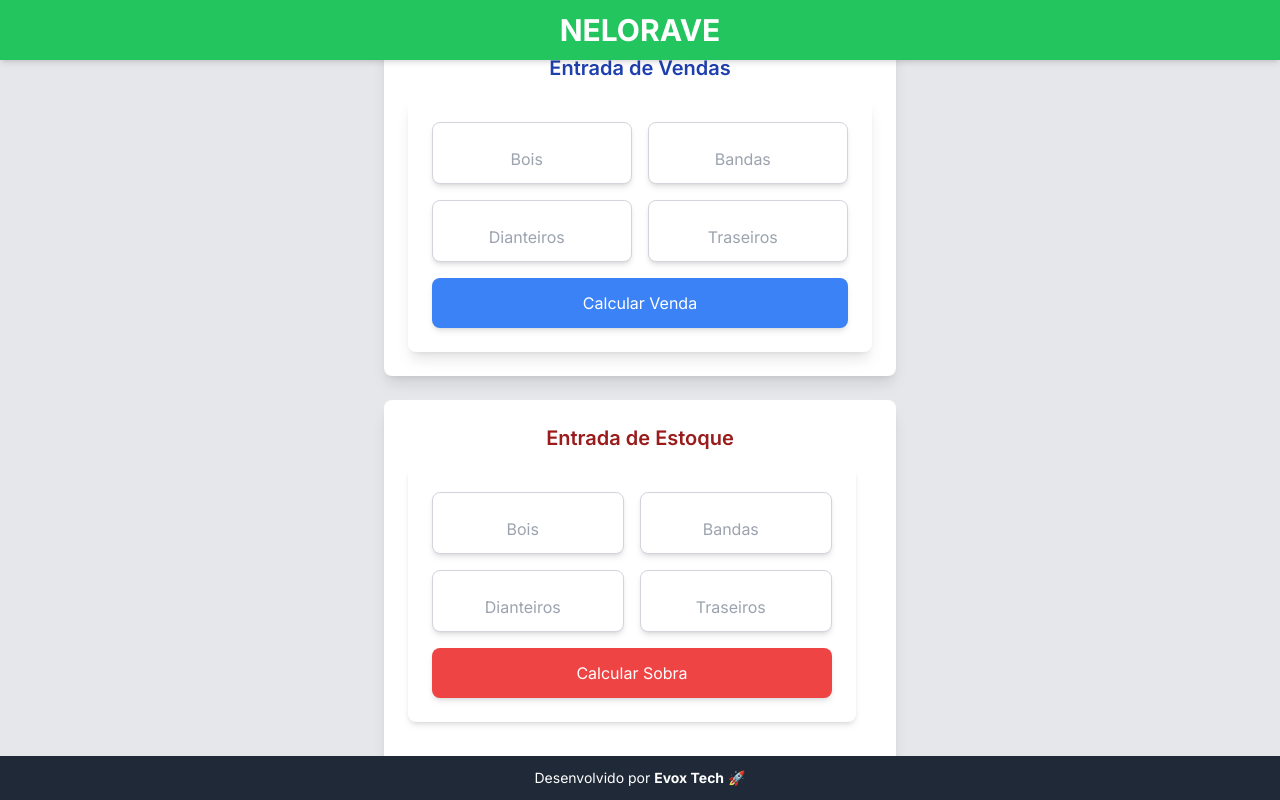
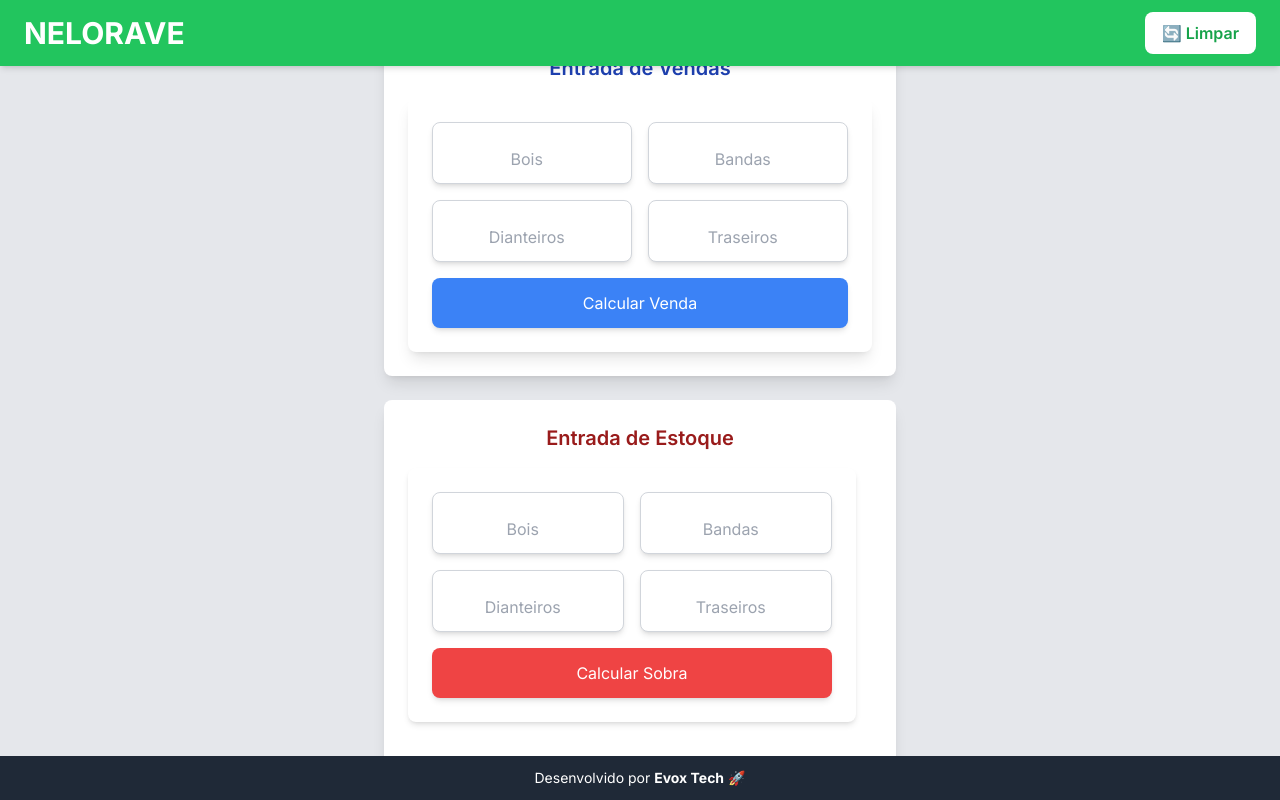
Before and after one commit to nilsonxp/calculadora-boi-front, a React (Vite) app in the folder calculadora-boi/: page / in a window 1280 px wide. Built offline with nearby package versions, Linux system fonts and the light colour scheme.

Commit message:
reload no header

```diff
--- a/calculadora-boi/src/App.jsx
+++ b/calculadora-boi/src/App.jsx
@@ -87,8 +87,16 @@ function App() {
   return (
     <div className="min-h-screen flex flex-col items-center justify-center bg-gray-200 p-6">
       {/* Faixa verde com "NELORAVE" */}
-      <header className="w-full bg-green-500 py-3 flex justify-center fixed top-0 left-0 z-50 shadow-md">
+      <header className="w-full bg-green-500 py-3 flex justify-between items-center px-6 fixed top-0 left-0 z-50 shadow-md">
         <h1 className="text-3xl font-bold text-white">NELORAVE</h1>
+
+        {/* Botão de atualizar */}
+        <button
+          className="bg-white text-green-600 font-semibold px-4 py-2 rounded-lg hover:bg-gray-200 transition"
+          onClick={() => window.location.reload()}
+        >
+          🔄 Limpar
+        </button>
       </header>
 
       {/* Seção de Vendas */}
```
